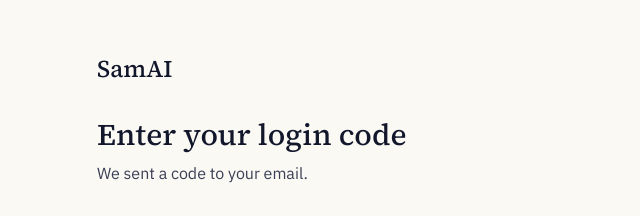
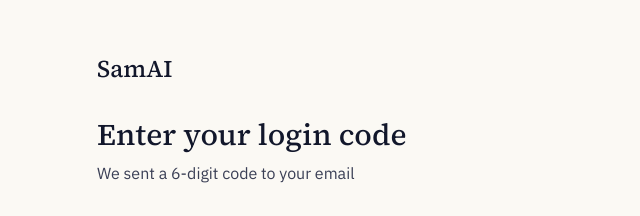
Before and after one commit to KUSHAL826/SAMAI, a Next.js app in the folder frontend/: page /verify-login in a window 1280 px wide. Shown: the part 145-361 px from the top of the page, without its empty margins (319-959 px from the left). Built offline with nearby package versions, Linux system fonts and the light colour scheme; no server answers.

Commit message:
Remove trailing dot from subtitle UI text to avoid email address confusion

```diff
--- a/frontend/app/(auth)/verify-login/page.tsx
+++ b/frontend/app/(auth)/verify-login/page.tsx
@@ -44,7 +44,7 @@ function VerifyLoginForm() {
   }
 
   return (
-    <AuthShell title="Enter your login code" subtitle={`We sent a code to ${email || "your email"}.`}>
+    <AuthShell title="Enter your login code" subtitle={`We sent a 6-digit code to ${email || "your email"}`}>
       <form onSubmit={handleSubmit}>
         <ErrorText message={error} />
         <Field
--- a/frontend/app/(auth)/verify-signup/page.tsx
+++ b/frontend/app/(auth)/verify-signup/page.tsx
@@ -44,7 +44,7 @@ function VerifySignupForm() {
   }
 
   return (
-    <AuthShell title="Verify your email" subtitle={`We sent a code to ${email || "your email"}.`}>
+    <AuthShell title="Verify your email" subtitle={`We sent a 6-digit code to ${email || "your email"}`}>
       <form onSubmit={handleSubmit}>
         <ErrorText message={error} />
         <Field
```
